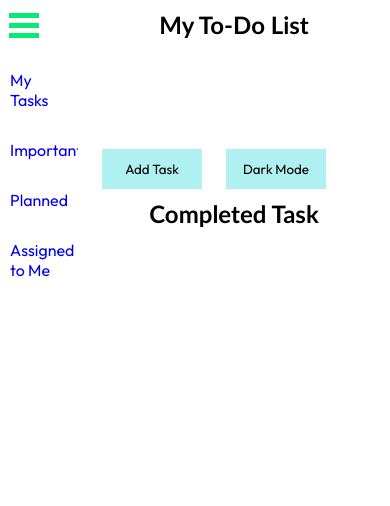
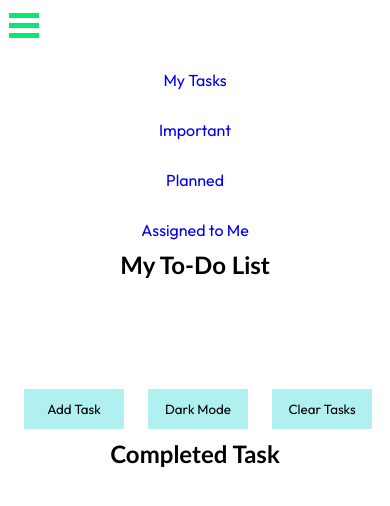
Before and after one commit to Faisalbaig1998/To-Do-List, a React (Create React App) app: page / in a window 390 px wide. Shown: the top 506 px of the page. Built offline with nearby package versions, Linux system fonts and the light colour scheme; a web font is replaced by a local one.

Commit message:
Completed

```diff
--- a/src/App.css
+++ b/src/App.css
@@ -3,15 +3,15 @@
   --text-color: black;
 }
 
-.dark-mode {
+/* .dark-mode {
   --bg-color: black;
   --text-color: white;
-}
+} */
 
 .title {
   /* border: 2px solid red; */
   /* width: 80%; */
-  font-family: 'Gill Sans', 'Gill Sans MT', Calibri, 'Trebuchet MS', sans-serif;
+  font-family: "Gill Sans", "Gill Sans MT", Calibri, "Trebuchet MS", sans-serif;
   text-align: center;
   padding: 10px;
   font-size: 1.5em;
@@ -29,13 +29,12 @@
 }
 
 .task-container {
-  /* float: left; */
   width: 100%;
   height: 50px;
   border: 1px solid var(--text-color);
-  display: flex;
+  display: grid;
+  grid-template-columns: 10% 80% 10%;
   align-items: center;
-  justify-content: space-around;
 }
 
 .task-container:not(:first-child) {
@@ -49,9 +48,13 @@
   /* border: 2px solid blue; */
 }
 
-.checkBox,
 .remove-container {
-  width: 40px;
+  /* width: 40px; */
+}
+
+.checkBox {
+  /* width: 40px; */
+  /* grid-column: 1/2; */
 }
 
 .task-name {
@@ -59,8 +62,7 @@
   display: flex;
   /* justify-content: center; */
   align-items: center;
-  min-width: 90%;
-  width: auto;
+  /* min-width: 90%; */
 }
 
 .remove-container {
@@ -119,12 +121,14 @@ button:hover {
 }
 
 .main {
-  width: 80%;
+  display: flex;
+  flex-direction: column;
+  /* width: 80%; */
   background-color: var(--bg-color);
   color: var(--text-color);
   transition: all 300ms;
   /* border: 2px solid red; */
-  float: left;
+  /* float: left; */
   height: 100vh;
 }
 
@@ -132,3 +136,14 @@ button:hover {
   content: "";
   clear: both;
 } */
+
+@media only screen and (max-width: 425px) {
+  .main {
+    display: block;
+    width: 100%;
+    /* height: auto; */
+  }
+  .checkBox > input {
+    scale: 1;
+  }
+}
--- a/src/App.js
+++ b/src/App.js
@@ -1,17 +1,35 @@
 import "./App.css";
-import { useState } from "react";
+import { useState, useEffect } from "react";
 import Navbar from "./components/Navbar";
 
 const App = () => {
-  const [tasks, setTasks] = useState([]);
-  const [isDark, setDark] = useState(false);
+  // const [tasks, setTasks] = useState([]);
+
+  const [tasks, setTasks] = useState(() => {
+    const temptasks = localStorage.getItem("tasks");
+    return temptasks ? JSON.parse(temptasks) : [];
+  });
+
+  const [isDark, setDark] = useState(() => {
+    // Load initial dark mode setting from localStorage
+    const storedIsDark = localStorage.getItem("isDark");
+    return storedIsDark ? storedIsDark === "true" : false;
+  });
 
   const addTask = () => {
     const newTask = prompt("Enter a new task: ");
     if (newTask) {
       setTasks([...tasks, { text: newTask, completed: false }]);
     }
+    console.log("Task added");
+    // localStorage.setItem("text", newTask);
   };
+
+  useEffect(() => {
+    // console.log("Updated tasks: ", tasks[0]);
+    localStorage.setItem("tasks", JSON.stringify(tasks));
+    localStorage.setItem("isDark", isDark);
+  }, [tasks, isDark]);
 
   const toggleTaskComplete = (index) => {
     setTasks((prevTasks) =>
@@ -19,25 +37,59 @@ const App = () => {
         return i === index ? { ...task, completed: !task.completed } : task;
       })
     );
-    console.log(
-      "task Name: ",
-      tasks[index].text,
-      "completed: ",
-      tasks[index].completed
-    );
+    console.log("Task status updated");
+    // console.log(
+    //   "task Name: ",
+    //   tasks[index].text,
+    //   "completed: ",
+    //   tasks[index].completed
+    // );
   };
 
+  const clearTasks = () => {
+    setTasks([]);
+  };
   const removeTask = (index) => {
     setTasks((prevTasks) => prevTasks.filter((_, i) => i !== index));
+    // localStorage.removeItem("tasks");
+    localStorage.clear();
   };
 
   return (
     <>
-      <Navbar numberOfTasks={tasks} darkMode={isDark} />
+      <Navbar numberOfTasks={tasks.length} darkMode={isDark} />
       <div className={isDark ? "main dark-mode" : "main"}>
         <h1 className="title">My To-Do List</h1>
         <div className="container">
           <div className="task-list">
+            {/*Task code starts here*/}
+            {/* {tasks
+              .filter((task) => !task.completed)
+              .map((task, index) => (
+                <div className="task-container" key={index}>
+                  <div className="checkBox">
+                    <input
+                      type="checkbox"
+                      onClick={() => {
+                        toggleTaskComplete(index);
+                      }}
+                    />
+                  </div>
+                  <div className={"task-name"}>
+                    <h4>{task.text}</h4>
+                  </div>
+                  <div className="remove-container">
+                    <span
+                      onClick={() => {
+                        removeTask(index);
+                      }}
+                    >
+                      &#x2715;
+                    </span>
+                  </div>
+                </div>
+              ))} */}
+
             {/*code will be pasted here*/}
             {tasks.map((task, index) => {
               return task.completed ? (
@@ -48,10 +100,10 @@ const App = () => {
                     <input
                       type="checkbox"
                       onClick={() => {
-                        console.log(
-                          "We are in 1st onclick and its index is: ",
-                          index
-                        );
+                        // console.log(
+                        //   "We are in 1st onclick and its index is: ",
+                        //   index
+                        // );
                         toggleTaskComplete(index);
                       }}
                     />
@@ -71,19 +123,28 @@ const App = () => {
                 </div>
               );
             })}
+            {/*Code Ends Here*/}
           </div>
         </div>
-        <button onClick={addTask}>Add Task</button>
-        <button
-          onClick={() => {
-            setDark((isDark) => !isDark);
-          }}
-        >
-          Dark Mode
-        </button>
+        <div className="button-container">
+          <button onClick={addTask} aria-label="Add a new task">
+            Add Task
+          </button>
+          <button
+            onClick={() => setDark((isDark) => !isDark)}
+            aria-label="Toggle dark mode"
+          >
+            {isDark ? "Light Mode" : "Dark Mode"}
+          </button>
+          <button onClick={clearTasks} aria-label="Clear all Tasks">
+            Clear Tasks
+          </button>
+        </div>
+
         <h1 className="title">Completed Task</h1>
         <div className={isDark ? "container dark-mode" : "container"}>
           <div className="task-list">
+            {/*Functionioning starts here*/}
             {tasks.map((task, index) => {
               return task.completed ? (
                 <div className="task-container" key={index}>
@@ -92,10 +153,10 @@ const App = () => {
                       type="checkbox"
                       checked={task.completed}
                       onClick={() => {
-                        console.log(
-                          "We are in 2nd onclick and its index is: ",
-                          index
-                        );
+                        // console.log(
+                        //   "We are in 2nd onclick and its index is: ",
+                        //   index
+                        // );
                         toggleTaskComplete(index);
                       }}
                     />
@@ -116,6 +177,7 @@ const App = () => {
                 ""
               );
             })}
+            {/* Functionioning Ends Here */}
           </div>
         </div>
       </div>
--- a/src/components/Navbar.js
+++ b/src/components/Navbar.js
@@ -5,9 +5,15 @@ const Navbar = (props) => {
   const [show, setShow] = useState(true);
   //   console.log("show value: ", show);
 
+  const toggleShow = () => {
+    // console.log("in toggleshow");
+    const elem = document.getElementById("Navbar");
+    elem.classList.toggle("hide-navbar");
+  };
+
   useEffect(() => {
     // console.log("show value:", show);
-    console.log("Dark props in Navbar: ", props.darkMode);
+    // console.log("Dark props in Navbar: ", props.darkMode);
   }, [show, props]);
 
   return (
@@ -16,7 +22,17 @@ const Navbar = (props) => {
         className="hamburger-container"
         onClick={() => setShow((prevShow) => !prevShow)}
       >
-        <div className="hamburger">
+        <div
+          className="hamburger"
+          onClick={(e) => {
+            const screenSize = window.innerWidth;
+            console.log(screenSize);
+            if (screenSize >= 425) {
+              toggleShow();
+            }
+            // console.log("in Hamburger");
+          }}
+        >
           <span></span>
           <span></span>
           <span></span>
@@ -28,9 +44,7 @@ const Navbar = (props) => {
         <ul>
           <li>
             <a href="#">My Tasks</a>
-            {props.numberOfTasks.length > 0 && (
-              <p>{props.numberOfTasks.length}</p>
-            )}
+            {props.numberOfTasks > 0 && <p>{props.numberOfTasks}</p>}
           </li>
           <li>
             <a href="#">Important</a>
--- a/src/components/css/Navbar.css
+++ b/src/components/css/Navbar.css
@@ -5,10 +5,10 @@
   --text-color: black;
 }
 
-.dark-mode {
+/* .dark-mode {
   --bg-color: black;
   --text-color: white;
-}
+} */
 
 #Navbar {
   width: 20%;
@@ -102,3 +102,19 @@
   float: right;
   margin-right: 10px;
 }
+
+.hide-navbar {
+  width: 50px !important;
+}
+
+@media only screen and (max-width: 425px) {
+  #Navbar {
+    width: 100%;
+    height: auto;
+    /* margin-top: 20px; */
+    overflow: hidden;
+  }
+  .sidebar-items ul li {
+    text-align: center;
+  }
+}
--- a/src/index.css
+++ b/src/index.css
@@ -15,7 +15,6 @@
 }
 
 #root {
-  /* background-color: var(--bg-color); */
-  background-color: black;
+  background-color: var(--bg-color);
   color: var(--text-color);
 }
```
